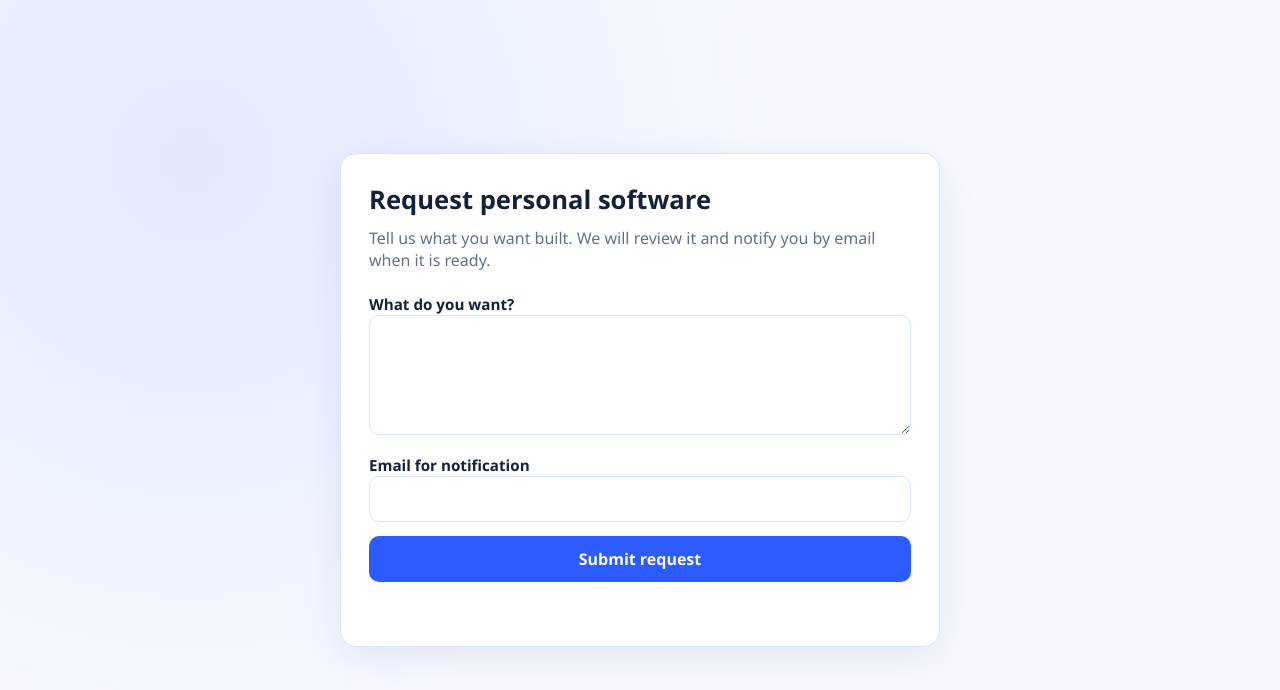
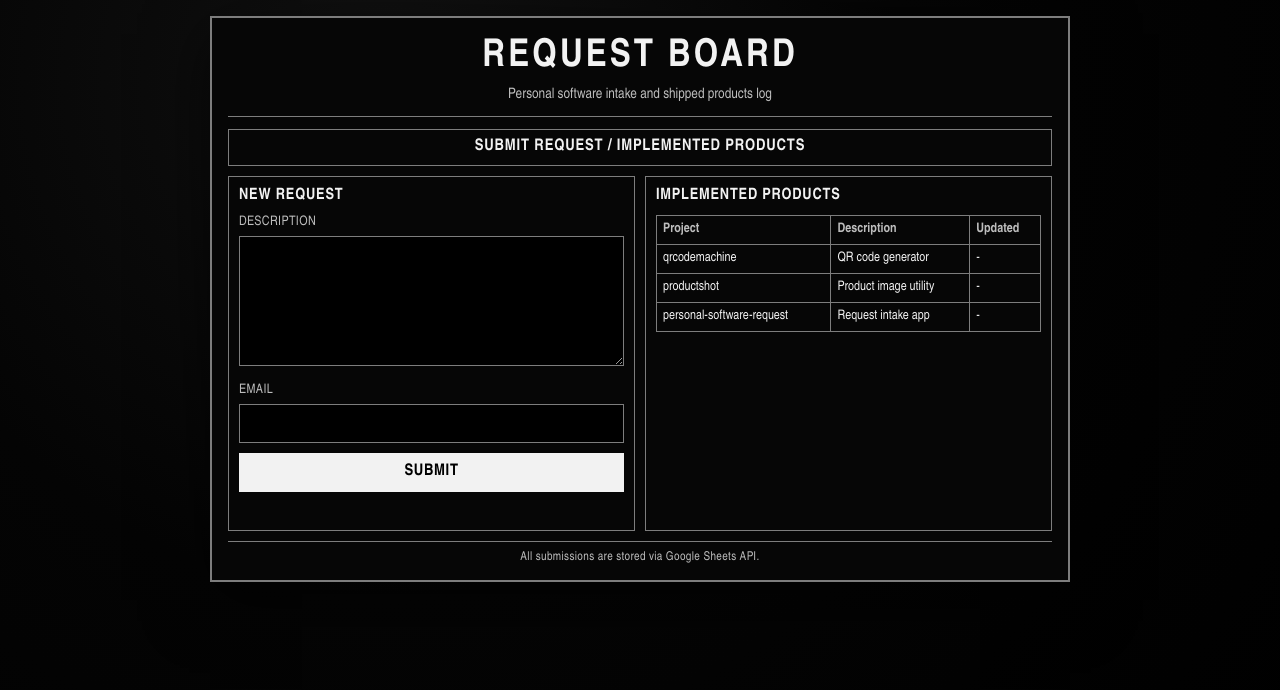
Before and after one commit to yaosamo/personal-software-request, a website: page index.html in a window 1280 px wide. Drawn offline with Linux system fonts and the light colour scheme; no server answers.

Commit message:
feat: redesign request board and add github-backed project feed

```diff
--- a/index.html
+++ b/index.html
@@ -3,138 +3,265 @@
   <head>
     <meta charset="UTF-8" />
     <meta name="viewport" content="width=device-width, initial-scale=1.0" />
-    <title>Request Personal Software</title>
+    <title>Request Board</title>
     <style>
       :root {
-        --bg: #f5f8ff;
-        --card: #ffffff;
-        --text: #15213a;
-        --accent: #2c5cff;
-        --muted: #63708d;
-        --border: #d9e2ff;
+        --bg: #020202;
+        --paper: #060606;
+        --ink: #f2f2f2;
+        --muted: #bdbdbd;
+        --line: #7d7d7d;
       }
 
-      * {
-        box-sizing: border-box;
-      }
+      * { box-sizing: border-box; }
 
       body {
         margin: 0;
         min-height: 100vh;
-        font-family: "Avenir Next", "Segoe UI", sans-serif;
-        color: var(--text);
-        background: radial-gradient(circle at 15% 20%, #e2eaff 0%, var(--bg) 45%),
-          linear-gradient(120deg, #f9fbff 0%, #ecf2ff 100%);
-        display: grid;
-        place-items: center;
-        padding: 24px;
+        background: radial-gradient(circle at 30% 10%, #111 0%, #040404 45%, #000 100%);
+        color: var(--ink);
+        font-family: "Arial Narrow", "Helvetica Neue", Arial, sans-serif;
+        padding: 16px;
       }
 
-      .card {
-        width: min(100%, 600px);
-        background: var(--card);
-        border: 1px solid var(--border);
-        border-radius: 16px;
-        padding: 28px;
-        box-shadow: 0 10px 40px rgba(21, 33, 58, 0.08);
+      .sheet {
+        max-width: 860px;
+        margin: 0 auto;
+        border: 2px solid var(--line);
+        background: var(--paper);
+        padding: 16px;
+        box-shadow: 0 18px 60px rgba(0, 0, 0, 0.65);
       }
 
-      h1 {
-        margin: 0;
-        font-size: 1.6rem;
+      .brand {
+        text-align: center;
+        border-bottom: 1px solid var(--line);
+        padding-bottom: 12px;
+        margin-bottom: 12px;
       }
 
-      p {
-        margin: 10px 0 22px;
+      .brand h1 {
+        margin: 0;
+        letter-spacing: 0.08em;
+        font-size: clamp(1.5rem, 4.5vw, 2.4rem);
+        font-weight: 800;
+      }
+
+      .brand p {
+        margin: 6px 0 0;
         color: var(--muted);
+        font-size: 0.9rem;
+      }
+
+      .title-row {
+        border: 1px solid var(--line);
+        text-align: center;
+        padding: 8px;
+        font-weight: 700;
+        letter-spacing: 0.05em;
+        margin-bottom: 10px;
+      }
+
+      .grid {
+        display: grid;
+        grid-template-columns: 1fr 1fr;
+        gap: 10px;
+      }
+
+      .box {
+        border: 1px solid var(--line);
+        padding: 10px;
+      }
+
+      .box h2 {
+        margin: 0 0 10px;
+        font-size: 0.98rem;
+        letter-spacing: 0.05em;
       }
 
       form {
         display: grid;
-        gap: 14px;
+        gap: 10px;
       }
 
       label {
-        font-weight: 600;
-        font-size: 0.95rem;
+        display: block;
+        margin-bottom: 5px;
+        font-size: 0.82rem;
+        color: var(--muted);
+        letter-spacing: 0.03em;
       }
 
       input,
       textarea,
       button {
         width: 100%;
-        border-radius: 10px;
-        border: 1px solid var(--border);
         font: inherit;
       }
 
       input,
       textarea {
-        padding: 11px 12px;
-        color: var(--text);
+        background: #000;
+        color: var(--ink);
+        border: 1px solid var(--line);
+        padding: 9px;
       }
 
       textarea {
-        min-height: 120px;
+        min-height: 130px;
         resize: vertical;
       }
 
-      input:focus,
-      textarea:focus {
-        outline: 2px solid #bfd0ff;
-        outline-offset: 1px;
-      }
-
       button {
-        border: none;
-        background: var(--accent);
-        color: #fff;
+        border: 1px solid var(--ink);
+        background: var(--ink);
+        color: #000;
         font-weight: 700;
-        padding: 12px 14px;
+        padding: 9px;
+        letter-spacing: 0.04em;
         cursor: pointer;
       }
 
-      button:disabled {
-        opacity: 0.6;
-        cursor: wait;
+      button:disabled { opacity: 0.65; cursor: wait; }
+
+      .status { min-height: 18px; font-size: 0.86rem; }
+      .ok { color: #d8ffd8; }
+      .err { color: #ffd2d2; }
+
+      .table {
+        width: 100%;
+        border-collapse: collapse;
+        font-size: 0.82rem;
       }
 
-      .status {
-        min-height: 22px;
-        font-size: 0.95rem;
+      .table th,
+      .table td {
+        border: 1px solid var(--line);
+        padding: 6px;
+        vertical-align: top;
       }
 
-      .ok {
-        color: #0f6a37;
+      .table th {
+        text-align: left;
+        color: var(--muted);
+        font-weight: 700;
       }
 
-      .err {
-        color: #9f1b1b;
+      .table a {
+        color: var(--ink);
+        text-decoration: underline;
+        text-underline-offset: 2px;
+        font-weight: 700;
+      }
+
+      .foot {
+        margin-top: 10px;
+        border-top: 1px solid var(--line);
+        padding-top: 8px;
+        color: var(--muted);
+        font-size: 0.76rem;
+        text-align: center;
+        letter-spacing: 0.03em;
+      }
+
+      @media (max-width: 780px) {
+        .grid { grid-template-columns: 1fr; }
       }
     </style>
   </head>
   <body>
-    <main class="card">
-      <h1>Request personal software</h1>
-      <p>Tell us what you want built. We will review it and notify you by email when it is ready.</p>
+    <main class="sheet">
+      <header class="brand">
+        <h1>REQUEST BOARD</h1>
+        <p>Personal software intake and shipped products log</p>
+      </header>
 
+      <div class="title-row">SUBMIT REQUEST / IMPLEMENTED PRODUCTS</div>
+
+      <section class="grid">
+        <section class="box">
+          <h2>NEW REQUEST</h2>
           <form id="request-form">
             <div>
-          <label for="memo">What do you want?</label>
+              <label for="memo">DESCRIPTION</label>
               <textarea id="memo" name="memo" maxlength="5000" required></textarea>
             </div>
 
             <div>
-          <label for="email">Email for notification</label>
+              <label for="email">EMAIL</label>
               <input id="email" name="email" type="email" maxlength="320" required />
             </div>
 
-        <button id="submit-btn" type="submit">Submit request</button>
+            <button id="submit-btn" type="submit">SUBMIT</button>
             <div id="status" class="status" aria-live="polite"></div>
           </form>
+        </section>
+
+        <aside class="box">
+          <h2>IMPLEMENTED PRODUCTS</h2>
+          <table class="table" aria-label="Implemented products">
+            <thead>
+              <tr>
+                <th>Project</th>
+                <th>Description</th>
+                <th>Updated</th>
+              </tr>
+            </thead>
+            <tbody id="project-table-body">
+              <tr>
+                <td colspan="3">Loading projects...</td>
+              </tr>
+            </tbody>
+          </table>
+        </aside>
+      </section>
+
+      <div class="foot">All submissions are stored via Google Sheets API.</div>
     </main>
 
     <script>
+      const fallbackProjects = [
+        { name: "qrcodemachine", description: "QR code generator", url: "#", updatedAt: "" },
+        { name: "productshot", description: "Product image utility", url: "#", updatedAt: "" },
+        { name: "personal-software-request", description: "Request intake app", url: "#", updatedAt: "" }
+      ];
+
+      function formatDate(value) {
+        if (!value) return "-";
+        const d = new Date(value);
+        return Number.isNaN(d.getTime()) ? "-" : d.toLocaleDateString();
+      }
+
+      function renderProjects(projects) {
+        const body = document.getElementById("project-table-body");
+        body.innerHTML = "";
+
+        projects.forEach((project) => {
+          const row = document.createElement("tr");
+          const safeUrl = project.url && project.url !== "#" ? project.url : null;
+          row.innerHTML = `
+            <td>${safeUrl ? `<a href="${safeUrl}" target="_blank" rel="noreferrer">${project.name}</a>` : project.name}</td>
+            <td>${project.description || "No description"}</td>
+            <td>${formatDate(project.updatedAt)}</td>
+          `;
+          body.appendChild(row);
+        });
+      }
+
+      async function loadProjects() {
+        try {
+          const response = await fetch("/api/projects");
+          if (!response.ok) throw new Error("Project feed unavailable");
+          const data = await response.json();
+          if (!Array.isArray(data.projects) || !data.projects.length) throw new Error("No projects");
+          renderProjects(data.projects);
+        } catch (error) {
+          renderProjects(fallbackProjects);
+        }
+      }
+
+      loadProjects();
+
       const form = document.getElementById("request-form");
       const statusEl = document.getElementById("status");
       const submitBtn = document.getElementById("submit-btn");
@@ -157,16 +284,15 @@
             body: JSON.stringify(payload)
           });
 
-          if (!response.ok) {
-            throw new Error("Request failed");
-          }
+          const data = await response.json().catch(() => ({}));
+          if (!response.ok) throw new Error(data.error || "Request failed");
 
           form.reset();
           statusEl.className = "status ok";
-          statusEl.textContent = "Request submitted.";
+          statusEl.textContent = "Submitted.";
         } catch (error) {
           statusEl.className = "status err";
-          statusEl.textContent = "Could not submit right now. Please try again.";
+          statusEl.textContent = error.message || "Could not submit.";
         } finally {
           submitBtn.disabled = false;
         }
```
Also changed, not shown: api/projects.js (added, +38 -0 lines), api/submit.js (+7 -4 lines). Lines whose indentation alone changed are shown as unchanged.
